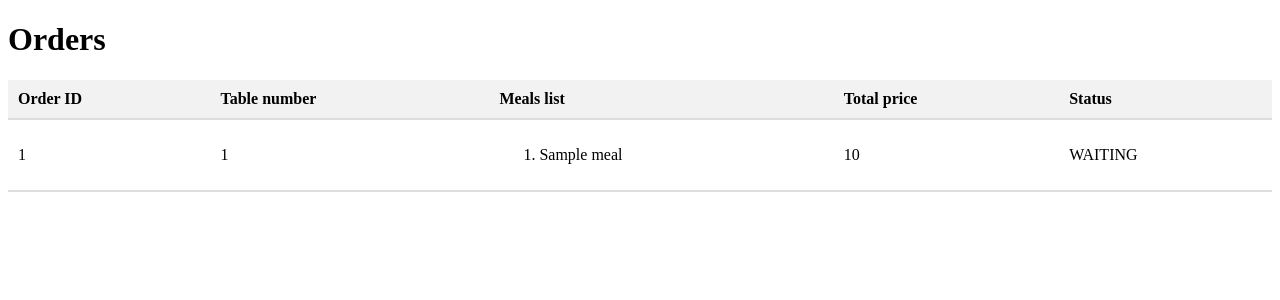
After one commit to mign0n/cafe_order, a Django app: page / in a window 1280 px wide. The commit adds this page. Shown: the top 300 px of the page. Run offline with Django 5.2, Linux system fonts and the light colour scheme; tables that the repository leaves empty hold one stand-in row (values such as "Sample post").

Commit message:
feat(order): Add a display of all orders.

```diff
--- a/cafe_order/order/models.py
+++ b/cafe_order/order/models.py
@@ -1,5 +1,7 @@
+from decimal import Decimal
 from django.core.validators import MinValueValidator
 from django.db import models
+from django.db.utils import cached_property
 
 from order.constants import OrderStatus
 
@@ -23,6 +25,12 @@ class Order(models.Model):
         max_length=10,
     )
 
+    @cached_property
+    def total_price(self) -> Decimal:
+        return self.items.values('order_meals').aggregate(
+            total_price=models.Sum('price'),
+        ).get('total_price')
+
     def __str__(self) -> str:
         return (
             f'{type(self).__name__} #{self.pk}: '
--- a/cafe_order/order/urls.py
+++ b/cafe_order/order/urls.py
@@ -1,11 +1,12 @@
 from django.urls import path
 
-from order.views import MealsCreateView, OrderCreateView
+from order.views import MealsCreateView, OrderCreateView, OrderListView
 
 
 app_name = '%(app_label)s'
 
 urlpatterns = [
+    path('', OrderListView.as_view(), name='order-list'),
     path('order/', OrderCreateView.as_view(), name='order'),
     path('meal/', MealsCreateView.as_view(), name='meal'),
 ]
--- a/cafe_order/order/views.py
+++ b/cafe_order/order/views.py
@@ -1,5 +1,5 @@
 from django.urls import reverse_lazy
-from django.views.generic import CreateView
+from django.views.generic import CreateView, ListView
 
 from order.models import Meal, Order
 
@@ -16,3 +16,8 @@ class MealsCreateView(CreateView):
     fields = ('name', 'price')
     success_url = reverse_lazy('order:meal')
     template_name = 'order/meal_create.html'
+
+
+class OrderListView(ListView):
+    model = Order
+    template_name = 'order/order_list.html'
--- a/cafe_order/templates/base.html
+++ b/cafe_order/templates/base.html
@@ -3,6 +3,20 @@
   <head>
     <meta charset="utf-8">
     <meta name="viewport" content="width=device-width, initial-scale=1">
+    <style>
+      table {
+        width: 100%;
+        border-collapse: collapse;
+      }
+      th, td {
+        padding: 10px;
+        text-align: left;
+        border-bottom: 2px solid #ddd;
+      }
+      th {
+        background-color: #f2f2f2;
+      }
+    </style>
     <title>
       {% block title %}
       {% endblock title %}
--- /dev/null
+++ b/cafe_order/templates/order/order_list.html
@@ -0,0 +1,37 @@
+{% extends "base.html" %}
+{% block title %}
+  Orders
+{% endblock title %}
+{% block content %}
+  <div>
+    <h1>Orders</h1>
+      <table>
+        <tr>
+          <th>Order ID</th>
+          <th>Table number</th>
+          <th>Meals list</th>
+          <th>Total price</th>
+          <th>Status</th>
+        </tr>
+
+        {% for order in order_list %}
+          <tr>
+            <td>{{ order.pk }}</td>
+            <td>{{ order.table_number }}</td>
+            <td>
+              <ol>
+                {% for item in order.items.all %}
+                  <li>{{ item.name }}</li>
+                {% endfor %}
+              </ol>
+            </td>
+            <td>{{ order.total_price }}</td>
+            <td>{{ order.status }}</td>
+          </tr>
+        {% empty %}
+          <td>No orders yet.</td>
+        {% endfor %}
+
+      </table>
+  </div>
+{% endblock content %}
```
